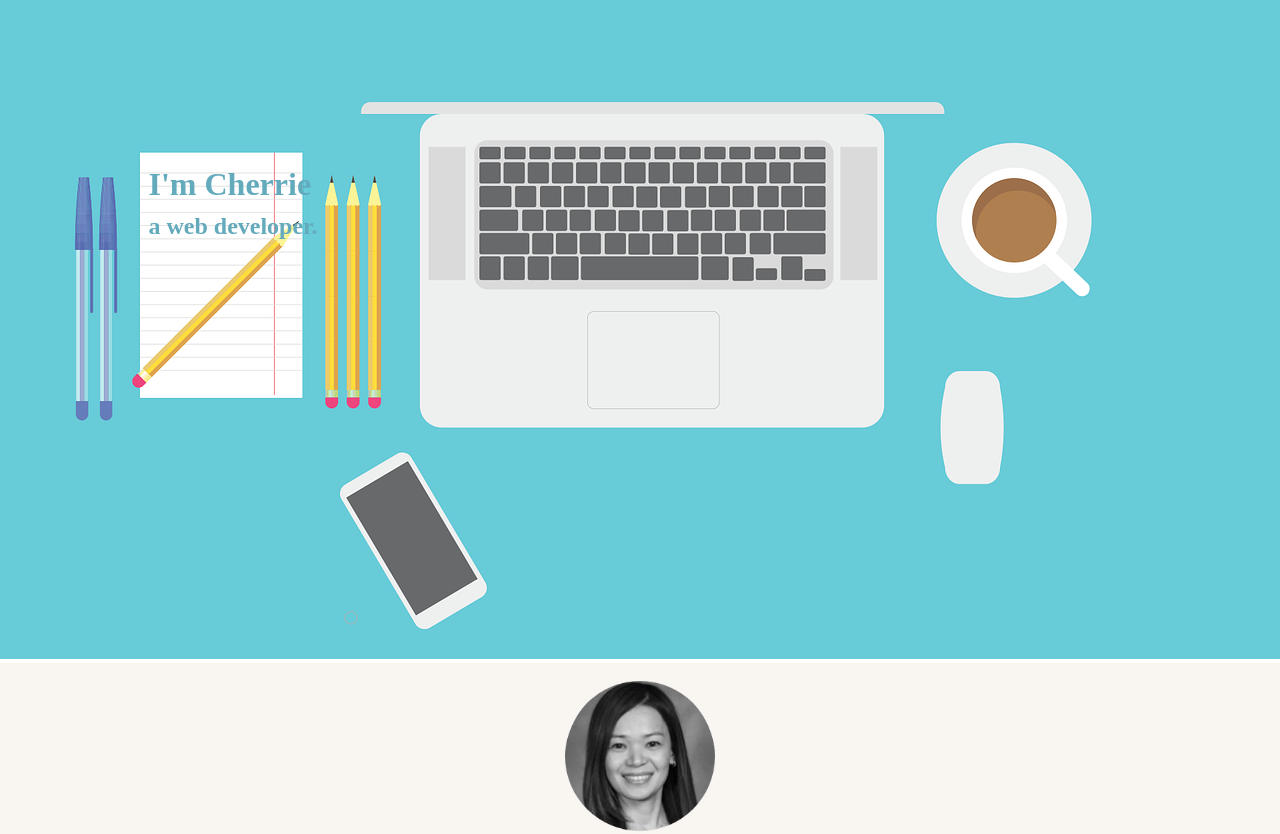
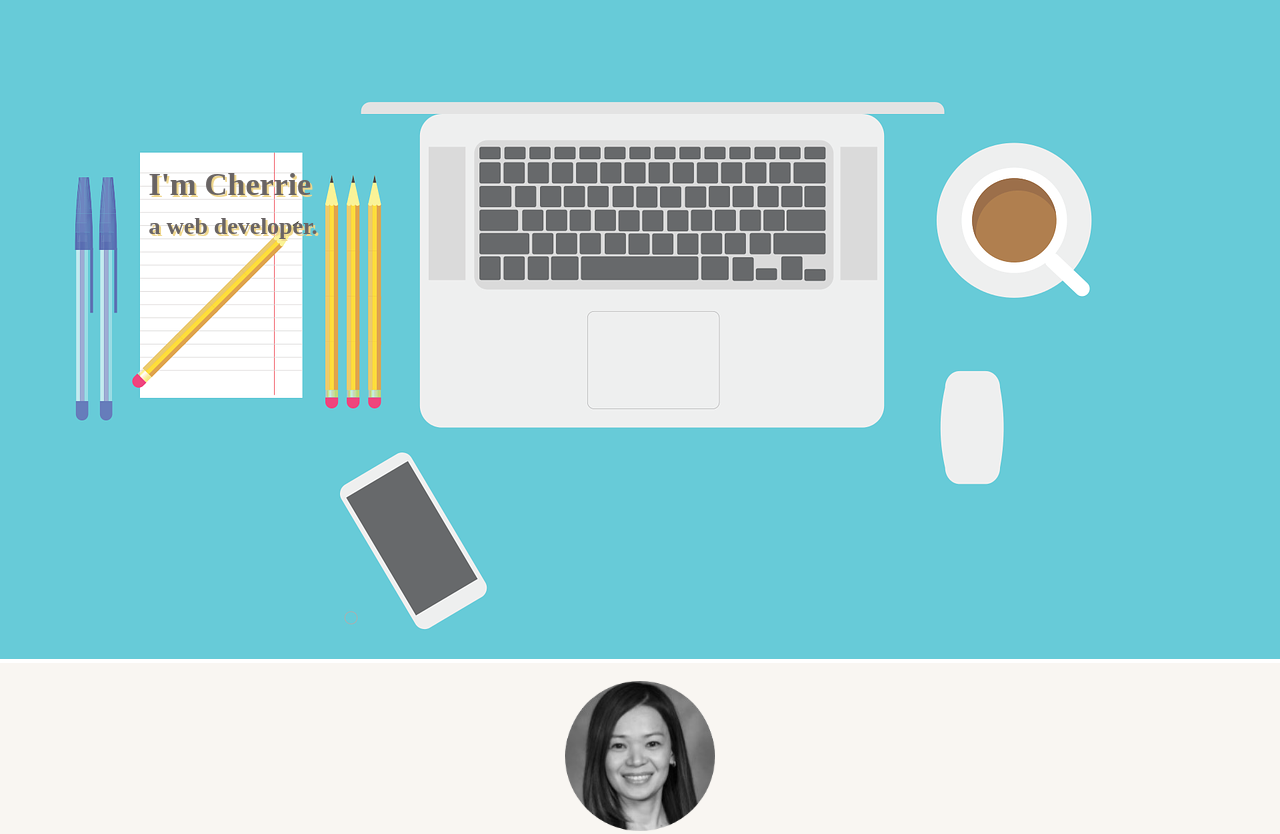
Before and after one commit to chermae/mySite, a plain HTML site: page index.html in a window 1280 px wide. Shown: the top 834 px of the page. Drawn offline with Linux system fonts and the light colour scheme; a web font is replaced by a local one.

Commit message:
updated css

```diff
--- a/css/styles.css
+++ b/css/styles.css
@@ -32,7 +32,13 @@ h1 {
     margin: 0 auto;
     font-family: 'Sofia', serif;
     font-size: 200%;
-    color: #63AABC;
+    color: #696464;
+    text-shadow: 2px 2px #f0d78c;
+}
+
+.top-container h2 {
+color: #696464;
+text-shadow: 2px 2px #f0d78c;
 }
 
 h2 {
```
